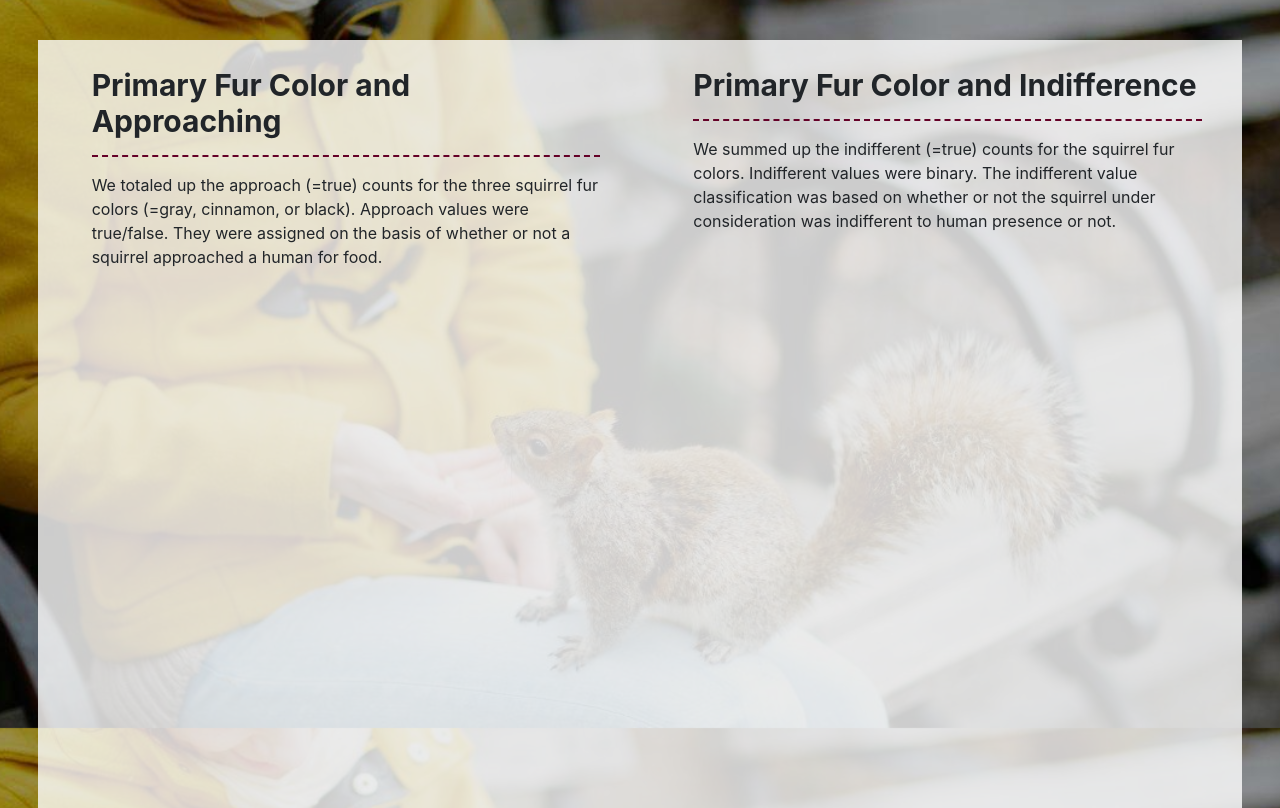
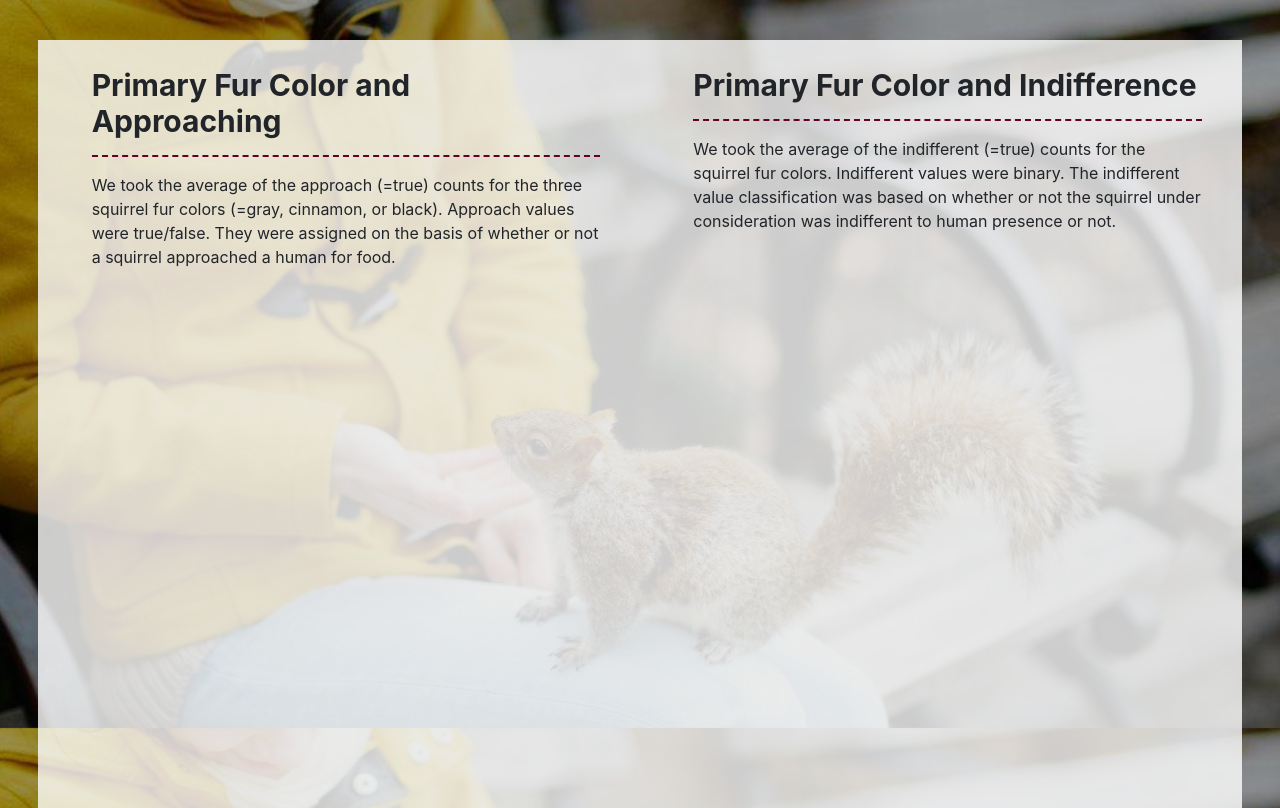
Before and after one commit to WilliamRoll/Central-Park-Squirrel-Census, a Flask app: page /bar.html in a window 1280 px wide. Shown: the part 72-880 px from the top of the page. Run offline with Flask 2, Linux system fonts and the light colour scheme; data that the repository does not hold is empty; some libraries are stand-ins or nearby versions.

Commit message:
Minor summary edit

```diff
--- a/templates/bar.html
+++ b/templates/bar.html
@@ -94,7 +94,7 @@
                 <div class="article">
                   <h2>Primary Fur Color and Approaching</h2>
                   <hr>
-                  <p>We totaled up the approach (=true) counts for the three squirrel fur colors (=gray, cinnamon, or black).
+                  <p>We took the average of the approach (=true) counts for the three squirrel fur colors (=gray, cinnamon, or black).
                     Approach values were true/false. They were assigned on the basis of whether or not a squirrel approached
                     a human for food.
                   </p>
@@ -121,7 +121,7 @@
                 <div class="article">
                   <h2>Primary Fur Color and Indifference</h2>
                   <hr>
-                  <p> We summed up the indifferent (=true) counts for the squirrel fur colors. Indifferent values were binary. The indifferent value classification was based on whether or not the
+                  <p> We took the average of the indifferent (=true) counts for the squirrel fur colors. Indifferent values were binary. The indifferent value classification was based on whether or not the
                     squirrel under consideration was indifferent to human presence or not.
                   </p>
 
```
